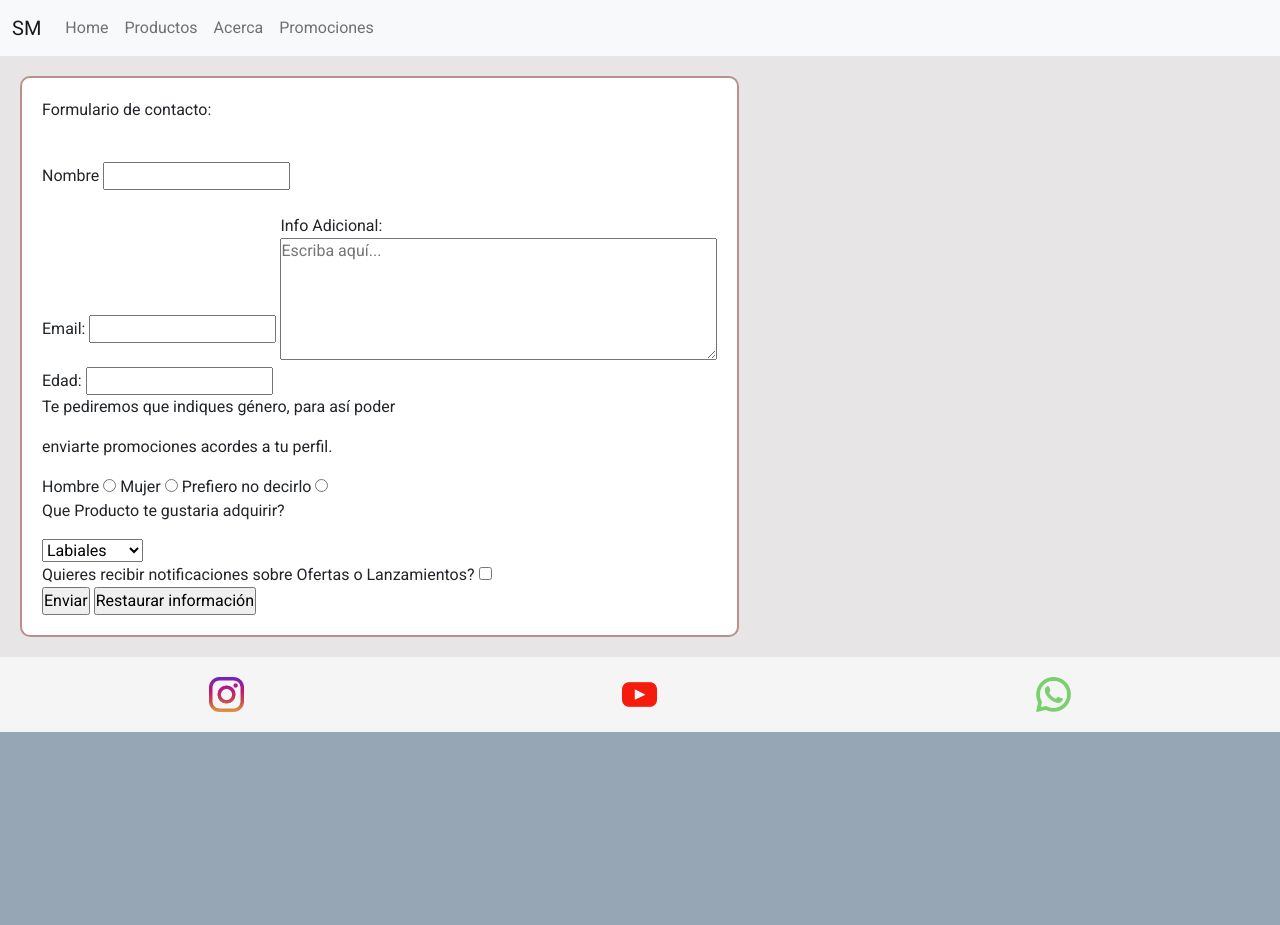
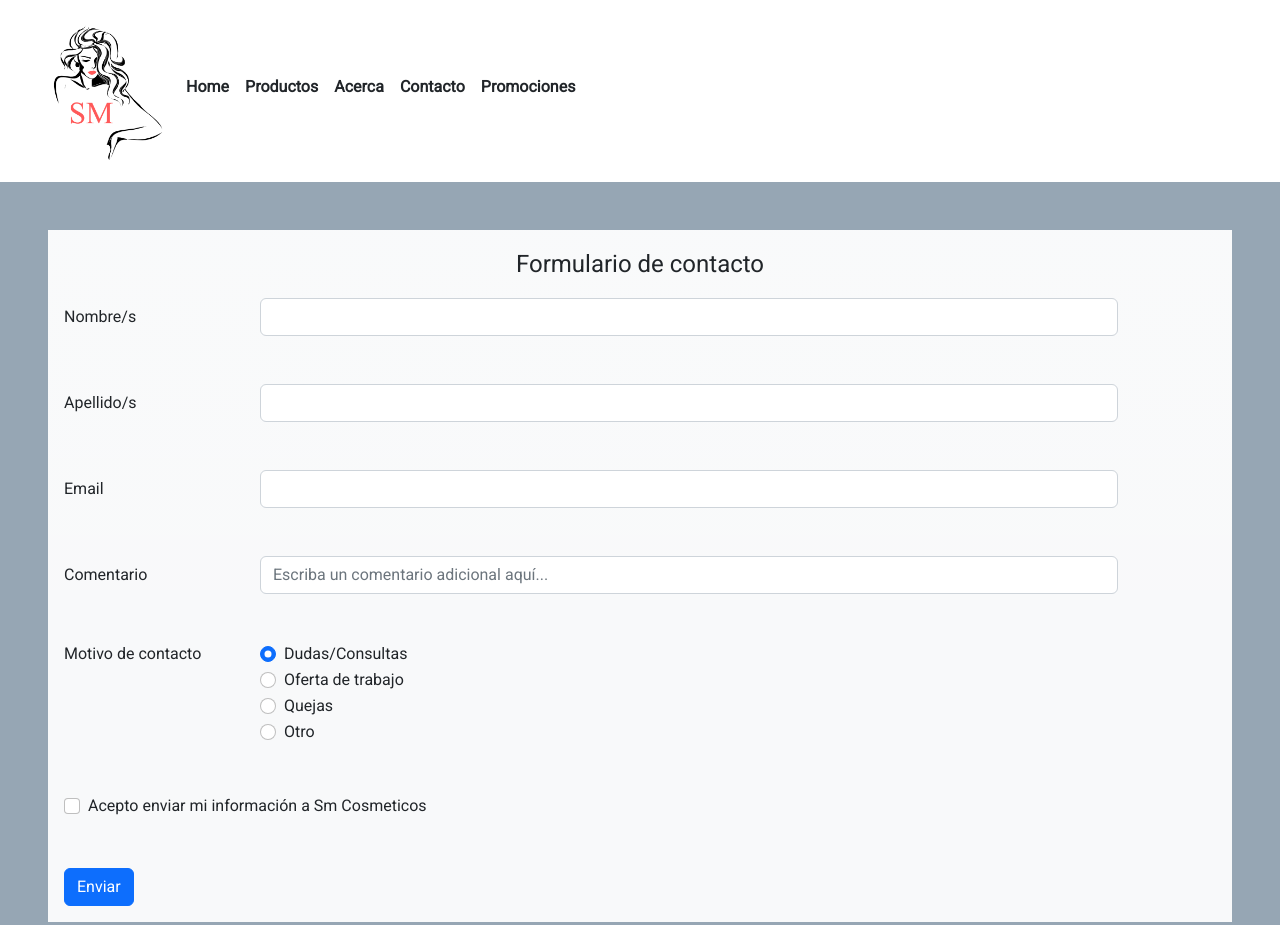
Before and after one commit to ValentinoPaterno/proyec-sm, a plain HTML site: page secciones/contacto.html in a window 1280 px wide. Shown: the top 925 px of the page. Before the commit the page ends 800 px from the top, so only its background shows below. Drawn offline with nearby package versions, Linux system fonts and the light colour scheme.

Commit message:
6tocommit

```diff
--- a/secciones/contacto.html
+++ b/secciones/contacto.html
@@ -17,25 +17,28 @@
 <body>
     <section class="wrapper">
         <header class="navbar1">
-            <nav class="navbar navbar-expand-lg bg-light">
+            <nav class="navbar navbar-expand-lg p-3" >
                 <div class="container-fluid">
-                    <span class="navbar-brand mb-0 h1">SM</span>
+                    <img src="../img/LOGO.png" width="150px" height="150px" alt="">
                     <button class="navbar-toggler" type="button" data-bs-toggle="collapse" data-bs-target="#navbarSupportedContent" aria-controls="navbarSupportedContent" aria-expanded="false" aria-label="Toggle navigation">
                         <span class="navbar-toggler-icon"></span>
                     </button>
                     <div class="collapse navbar-collapse" id="navbarSupportedContent">
-                        <ul class="navbar-nav me-auto mb-2 mb-lg-0">
+                        <ul class="navbar-nav me-auto mb-2 fw-semibold">
                             <li class="nav-item">
-                                <a class="nav-link" aria-current="page" href="../index.html">Home</a>
+                                <a class="nav-link link-dark" aria-current="page" href="../index.html">Home</a>
                             </li>
                             <li class="nav-item">
-                                <a class="nav-link" href="./productos.html">Productos</a>
-                            </li>
-                            <li class="nav-item dropdown">
-                                <a class="nav-link" href="./acerca.html">Acerca</a>
+                                <a class="nav-link link-dark" href="./productos.html">Productos</a>
                             </li>
                             <li class="nav-item">
-                                <a class="nav-link" href="./promociones.html">Promociones</a>
+                                <a class="nav-link link-dark" href="./acerca.html">Acerca</a>
+                            </li>
+                            <li class="nav-item">
+                                <a class="nav-link link-dark" href="./contacto.html">Contacto</a>
+                            </li>
+                            <li class="nav-item">
+                                <a class="nav-link link-dark" href="./promociones.html">Promociones</a>
                             </li>
                         </ul>
                     </div>
@@ -44,6 +47,75 @@
         </header>
 
         <main>
+            <form class="m-5 p-3 bg-light bg-gradient">
+                <p class="fs-4 text-center">Formulario de contacto</p>
+                <div class="row mb-5">
+                    <label for="inputName3" class="col-sm-2 col-form-label">Nombre/s</label>
+                    <div class="col-sm-9">
+                        <input type="text" class="form-control" id="inputName3" required>
+                    </div>
+                </div>
+                <div class="row mb-5">
+                    <label for="inputSurname3" class="col-sm-2 col-form-label">Apellido/s</label>
+                    <div class="col-sm-9">
+                        <input type="text" class="form-control" id="inputSurname3" required>
+                    </div>
+                </div>
+                <div class="row mb-5">
+                    <label for="inputEmail3" class="col-sm-2 col-form-label">Email</label>
+                    <div class="col-sm-9">
+                        <input type="email" class="form-control" id="inputEmail3" required>
+                    </div>
+                </div>
+                <div class="row mb-5">
+                    <label for="inputText3" class="col-sm-2 col-form-label">Comentario</label>
+                    <div class="col-sm-9">
+                        <input type="text" class="form-control" id="inputText3" placeholder="Escriba un comentario adicional aquí..." required>
+                    </div>
+                </div>
+                <fieldset class="row mb-5">
+                    <legend class="col-form-label col-sm-2 pt-0">Motivo de contacto</legend>
+                    <div class="col-sm-9">
+                        <div class="form-check">
+                            <input class="form-check-input" type="radio" name="gridRadios" id="gridRadios1" value="option1" checked>
+                            <label class="form-check-label" for="gridRadios1">
+                                Dudas/Consultas
+                            </label>
+                        </div>
+                        <div class="form-check">
+                            <input class="form-check-input" type="radio" name="gridRadios" id="gridRadios2" value="option2">
+                            <label class="form-check-label" for="gridRadios2">
+                                Oferta de trabajo
+                            </label>
+                        </div>
+                        <div class="form-check">
+                            <input class="form-check-input" type="radio" name="gridRadios" id="gridRadios3" value="option3">
+                            <label class="form-check-label" for="gridRadios3">
+                                Quejas
+                            </label>
+                        </div>
+                        <div class="form-check">
+                            <input class="form-check-input" type="radio" name="gridRadios" id="gridRadios3" value="option3">
+                            <label class="form-check-label" for="gridRadios3">
+                                Otro
+                            </label>
+                        </div>
+                    </div>
+                </fieldset>
+                <div class="row mb-5">
+                    <div class="col-sm-10 offset-sm-0">
+                        <div class="form-check">
+                            <input class="form-check-input" type="checkbox" id="gridCheck1" required>
+                            <label class="form-check-label" for="gridCheck1">
+                                Acepto enviar mi información a Sm Cosmeticos
+                            </label>
+                        </div>
+                    </div>
+                </div>
+                <button type="submit" class="btn btn-primary">Enviar</button>
+</form>
+
+            <!--
             <section class="contactForm">
                 <article>
                     <form action="#">
@@ -83,6 +155,7 @@
                     </form>
                 </article>
             </section>
+            -->
         </main>
         <footer class="footer">
             <div class="footerIcons">
--- a/styles/styles.css
+++ b/styles/styles.css
@@ -18,16 +18,10 @@ header{
     flex-direction: column;
 }
 
+.navbar{
+    background-color: white;
+}
 
-.navResponsive{
-    list-style-type: none;
-    padding: 10px;
-    margin: 10px ;
-}
-.navLiContainer{
-    display: flex;
-    flex-direction: column;
-}
 
 .fa-solid{
     color: rgb(37, 11, 11);
@@ -107,6 +101,7 @@ h2, h3{
     justify-content: space-around;
     align-content: center;
 }
+
 
 .brand{
     margin: 10px;
@@ -192,19 +187,6 @@ footer{
 }
 
 @media (min-width: 768px){
-    header{
-        flex-direction: row;
-        justify-content: space-between;
-    }
-    .navResponsive{
-        display: flex;
-        margin-top: 0%;
-        height: 117px;
-        align-items: center;
-    }
-    .navLiContainer{
-        flex-direction: row;
-    }
     .mainLogo{
         margin-left: 40px;
         margin-bottom: 30px;
@@ -264,15 +246,3 @@ footer{
 /* Acerca */
 
 /* Contacto */
-
-.contactForm{
-    background-color: rgb(231, 229, 229);
-    padding: 20px
-}
-form{
-    padding: 20px;
-    width: max-content;
-    border: 2px rosybrown solid;
-    border-radius: 10px;
-    background-color: white;
-}
```
Also changed, not shown: index.html (+11 -10 lines), secciones/acerca.html (+12 -9 lines), secciones/productos.html (+12 -9 lines), secciones/promociones.html (+12 -9 lines), img/LOGO.png (added).
